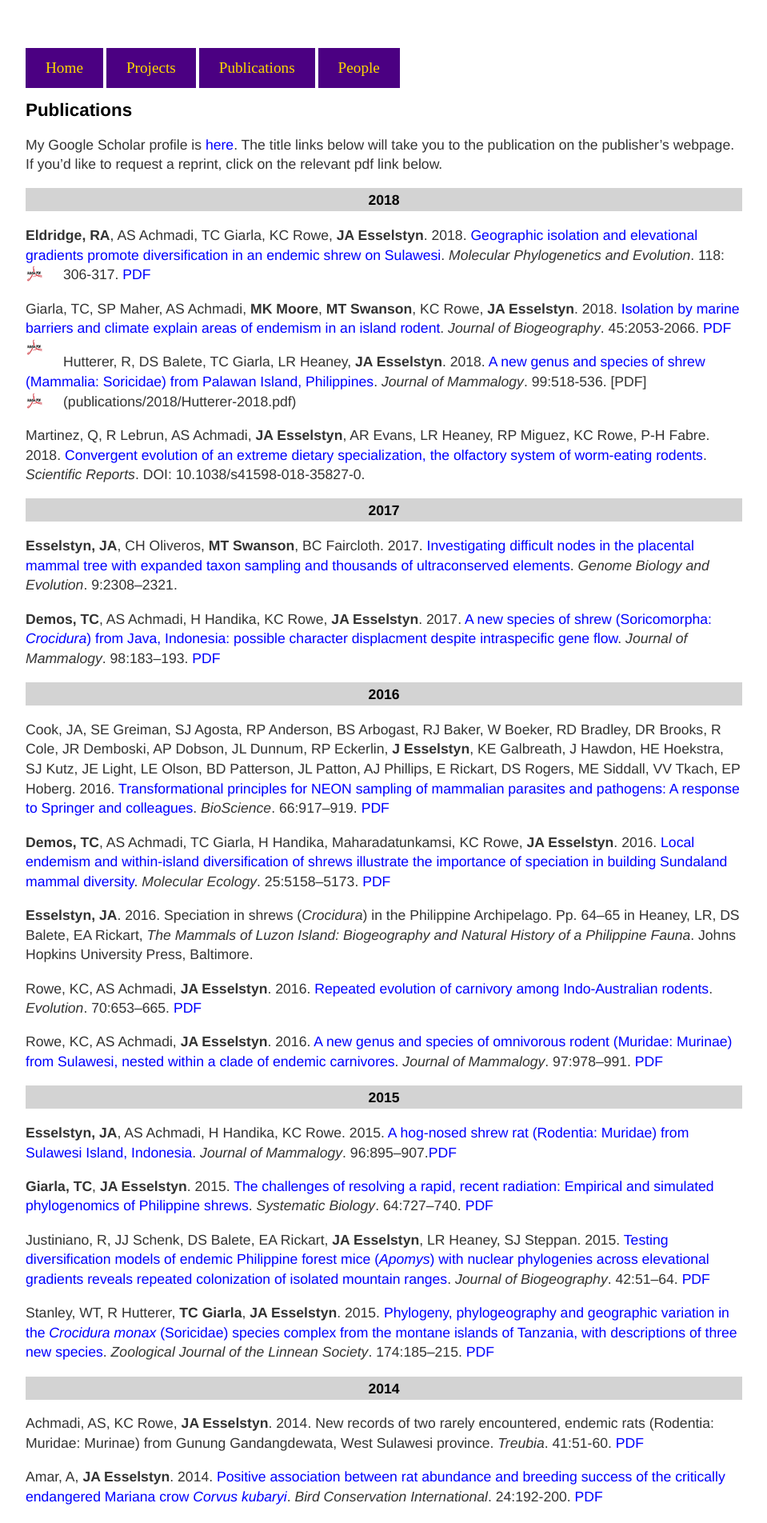
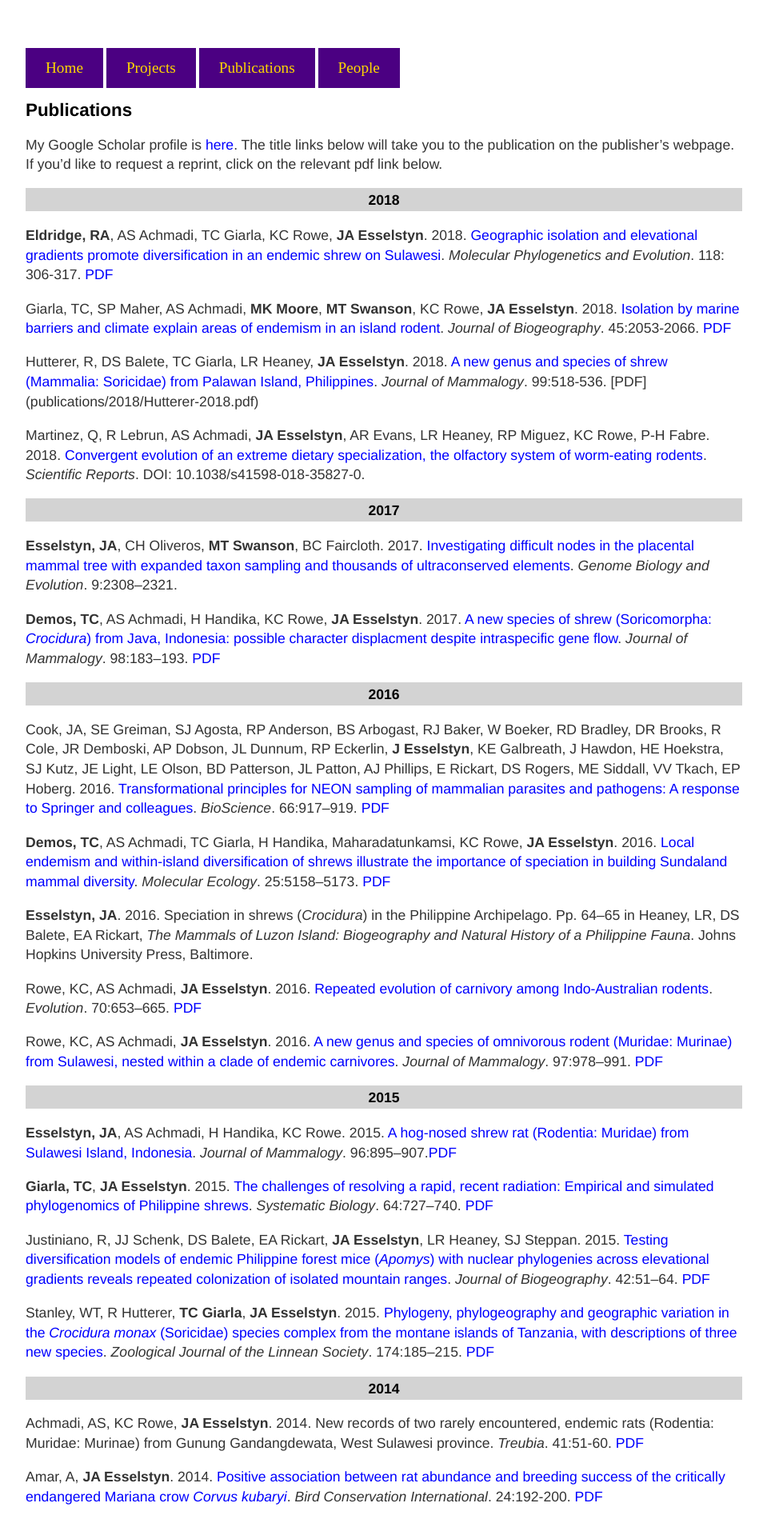
Before and after one commit to esselstyn/esselstyn.github.io, a Jekyll site: the page built from publications.md, in a window 1280 px wide. Shown: the top 1904 px of the page at 80% size, without its empty margins (160-1119 px from the left). Built offline with Jekyll 4.4.1, drawn with Linux system fonts in a browser that asks for light colours.

Commit message:
removed icons

```diff
--- a/publications.md
+++ b/publications.md
@@ -7,11 +7,11 @@ title: Publications
 My Google Scholar profile is [here](https://scholar.google.com/citations?user=8p7eEcAAAAAJ&hl=en). The title links below will take you to the publication on the publisher's webpage. If you'd like to request a reprint, click on the relevant pdf link below.
 
 ### 2018
-**Eldridge, RA**, AS Achmadi, TC Giarla, KC Rowe, **JA Esselstyn**. 2018. [Geographic isolation and elevational gradients promote diversification in an endemic shrew on Sulawesi](https://dx.doi.org/10.1016/j.ympev.2017.09.018). _Molecular Phylogenetics and Evolution_. 118: 306-317. [PDF](publications/2018/Eldridge-2018.pdf) [<img src="images/adobe.png">](publications/2018/Eldrige-2018.pdf)
+**Eldridge, RA**, AS Achmadi, TC Giarla, KC Rowe, **JA Esselstyn**. 2018. [Geographic isolation and elevational gradients promote diversification in an endemic shrew on Sulawesi](https://dx.doi.org/10.1016/j.ympev.2017.09.018). _Molecular Phylogenetics and Evolution_. 118: 306-317. [PDF](publications/2018/Eldridge-2018.pdf)
 
-Giarla, TC, SP Maher, AS Achmadi, **MK Moore**, **MT Swanson**, KC Rowe, **JA Esselstyn**. 2018. [Isolation by marine barriers and climate explain areas of endemism in an island rodent](https://dx.doi.org/10.1111/jbi.13392). _Journal of Biogeography_. 45:2053-2066. [PDF](publications/2018/Giarla-2018.pdf) [<img src="images/adobe.png">](publications/2018/Giarla-2018.pdf)
+Giarla, TC, SP Maher, AS Achmadi, **MK Moore**, **MT Swanson**, KC Rowe, **JA Esselstyn**. 2018. [Isolation by marine barriers and climate explain areas of endemism in an island rodent](https://dx.doi.org/10.1111/jbi.13392). _Journal of Biogeography_. 45:2053-2066. [PDF](publications/2018/Giarla-2018.pdf)
 
-Hutterer, R, DS Balete, TC Giarla, LR Heaney, **JA Esselstyn**. 2018. [A new genus and species of shrew (Mammalia: Soricidae) from Palawan Island, Philippines](https://dx.doi.org/10.1093/jmammal/gyy041). _Journal of Mammalogy_. 99:518-536. [PDF] (publications/2018/Hutterer-2018.pdf) [<img src="images/adobe.png">](publications/2018/Hutterer-2018.pdf)
+Hutterer, R, DS Balete, TC Giarla, LR Heaney, **JA Esselstyn**. 2018. [A new genus and species of shrew (Mammalia: Soricidae) from Palawan Island, Philippines](https://dx.doi.org/10.1093/jmammal/gyy041). _Journal of Mammalogy_. 99:518-536. [PDF] (publications/2018/Hutterer-2018.pdf)
 
 Martinez, Q, R Lebrun, AS Achmadi, **JA Esselstyn**, AR Evans, LR Heaney, RP Miguez, KC Rowe, P-H Fabre. 2018. [Convergent evolution of an extreme dietary specialization, the olfactory system of worm-eating rodents](https://dx.doi.org/10.1038/s41598-018-35827). *Scientific Reports*. DOI: 10.1038/s41598-018-35827-0.
 
```
Also changed, not shown: 1 other file.
